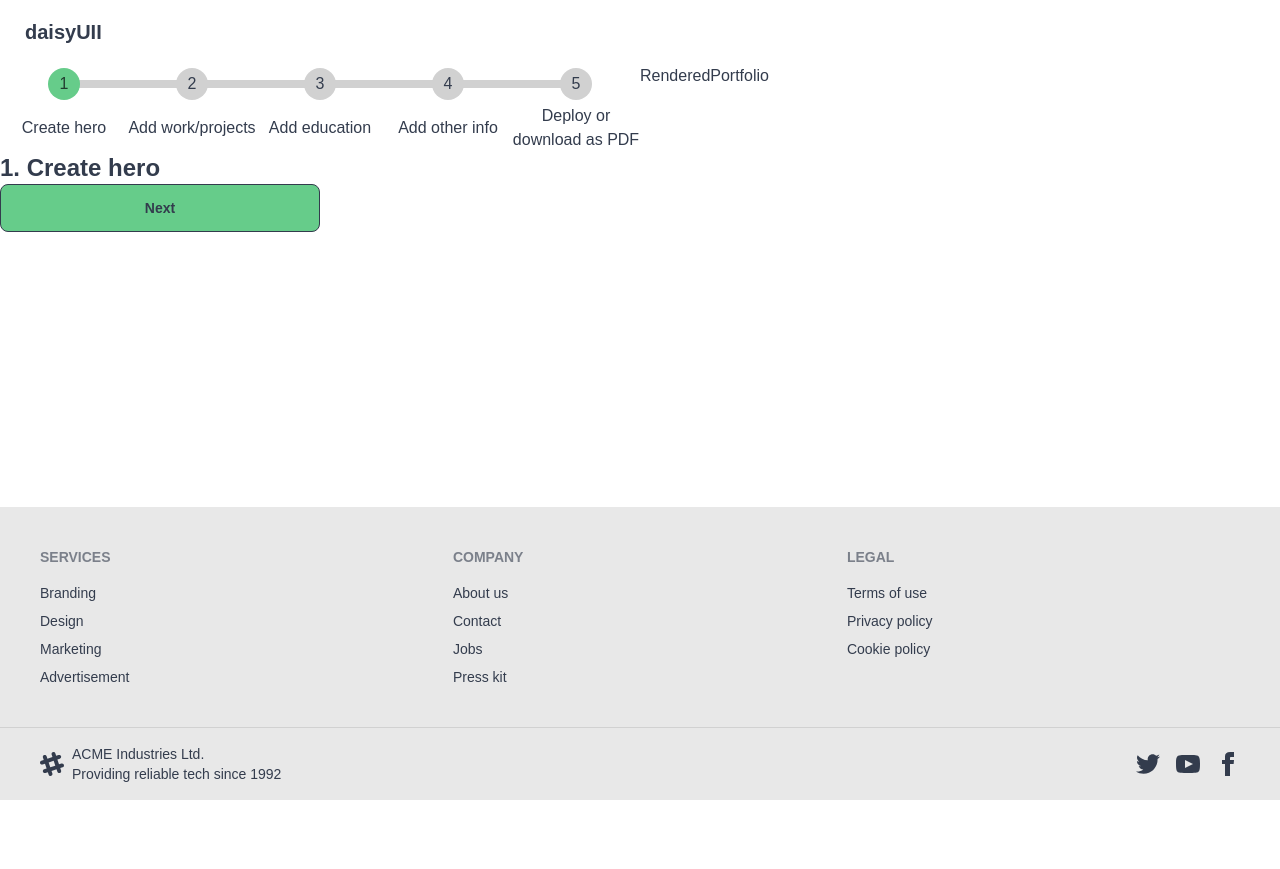
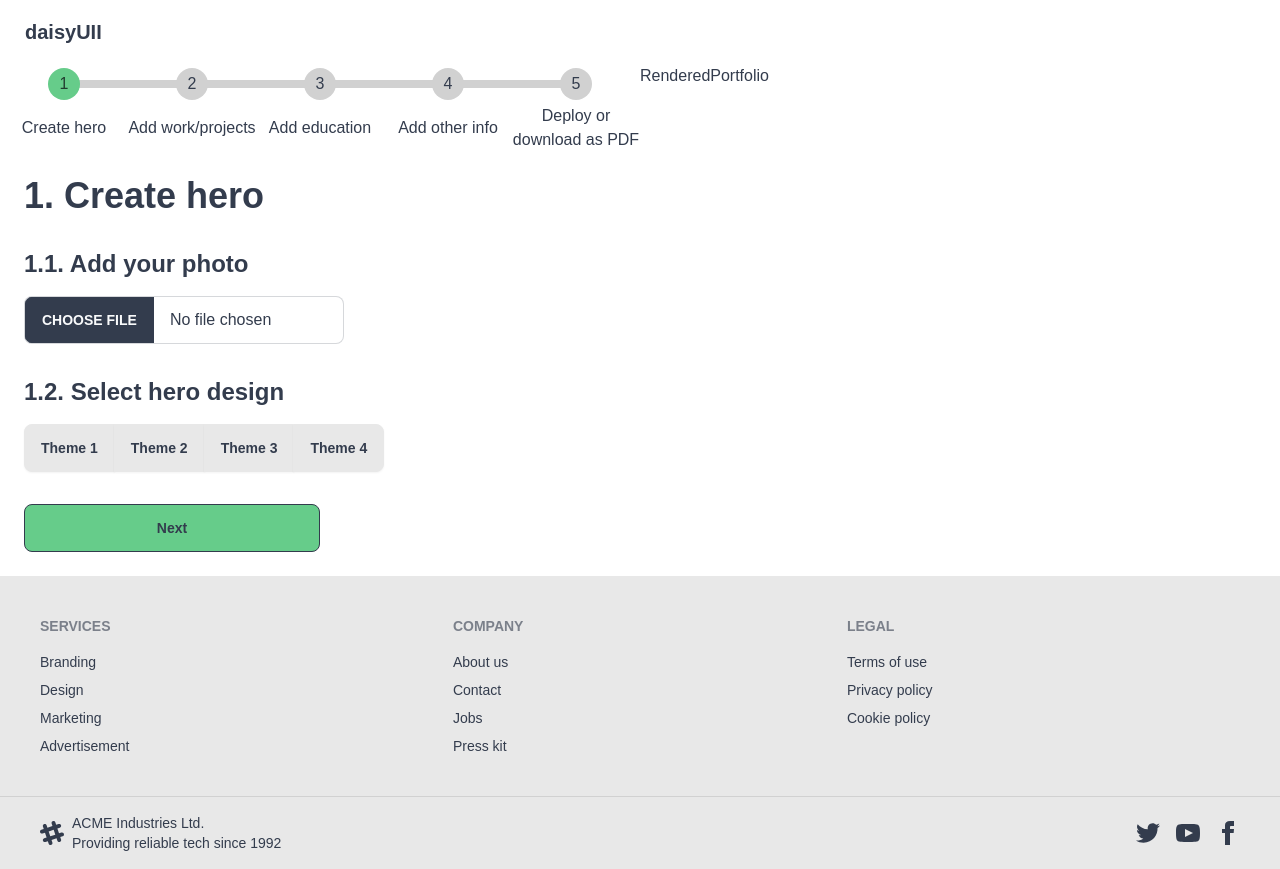
Before and after one commit to CroAnna/FolioFusion, a Next.js app: page /builder/create-hero in a window 1280 px wide. Before the commit the page ends 800 px from the top, so only its background shows below. Built offline with nearby package versions, Linux system fonts and the light colour scheme; a web font is replaced by a local one.

Commit message:
Add image select and join selection components

```diff
--- a/app/builder/add-education/page.jsx
+++ b/app/builder/add-education/page.jsx
@@ -3,8 +3,8 @@ import React from "react";
 
 const AddEducation = () => {
   return (
-    <div>
-      <h2 className="text-2xl font-bold">3. Add your education</h2>
+    <div className="p-6 flex flex-col gap-4">
+      <h2 className="text-4xl font-bold">3. Add your education</h2>
       <NextPreviousNavigation
         nextUrl={"/builder/add-other"}
         previousUrl={"/builder/add-work"}
--- a/app/builder/add-work/page.jsx
+++ b/app/builder/add-work/page.jsx
@@ -4,8 +4,8 @@ import React from "react";
 
 const AddWork = () => {
   return (
-    <div className="w-full flex flex-col">
-      <h2 className="text-2xl font-bold">
+    <div className="p-6 flex flex-col gap-4">
+      <h2 className="text-4xl font-bold">
         2. Add work experience and your projects
       </h2>
       <NextPreviousNavigation
--- a/app/builder/create-hero/page.jsx
+++ b/app/builder/create-hero/page.jsx
@@ -1,11 +1,57 @@
+"use client";
+import FileInput from "@/components/FileInput";
+import Join from "@/components/Join";
 import NextPreviousNavigation from "@/components/NextPreviousNavigation";
-import Link from "next/link";
-import React from "react";
+import { heroDesignItemsData } from "@/utils/data";
+import Image from "next/image";
+import React, { useEffect, useRef, useState } from "react";
 
 const CreateHero = () => {
+  const fileInputRef = useRef(null);
+  const [file, setFile] = useState(null);
+  const [heroTheme, setHeroTheme] = useState(null);
+
+  const removeSelectedImage = () => {
+    setFile(null);
+    if (fileInputRef.current) {
+      fileInputRef.current.value = "";
+    }
+  };
+
   return (
-    <div>
-      <h2 className="text-2xl font-bold">1. Create hero</h2>
+    <div className="p-6 flex flex-col gap-8">
+      <h2 className="text-4xl font-bold">1. Create hero</h2>
+      <div className="flex flex-col gap-4">
+        <h3 className="text-2xl font-bold">1.1. Add your photo</h3>
+        <FileInput setFile={setFile} fileInputRef={fileInputRef} />
+
+        {file && (
+          <div className="flex flex-col gap-2">
+            <div className="avatar">
+              <div className="w-24 rounded-full">
+                <Image
+                  className="max-w-full max-h-96"
+                  src={URL.createObjectURL(file)}
+                  alt={file}
+                  width="96"
+                  height="96"
+                />
+              </div>
+            </div>
+            <button
+              className="btn btn-outline w-fit btn-error btn-ghost"
+              onClick={removeSelectedImage}
+            >
+              Remove image
+            </button>
+          </div>
+        )}
+      </div>
+      <div className="flex flex-col gap-4">
+        <h3 className="text-2xl font-bold">1.2. Select hero design</h3>
+        <Join items={heroDesignItemsData} setSelected={setHeroTheme} />
+        {heroTheme}
+      </div>
       <NextPreviousNavigation nextUrl={"/builder/add-work"} />
     </div>
   );
--- /dev/null
+++ b/components/FileInput/index.jsx
@@ -0,0 +1,17 @@
+const FileInput = ({ setFile, fileInputRef }) => {
+  const handleChange = (event) => {
+    setFile(event.target.files[0]);
+  };
+
+  return (
+    <input
+      ref={fileInputRef}
+      accept="image/*"
+      type="file"
+      onChange={handleChange}
+      className="file-input file-input-bordered w-full max-w-xs"
+    />
+  );
+};
+
+export default FileInput;
--- /dev/null
+++ b/components/Join/index.jsx
@@ -0,0 +1,20 @@
+import React from "react";
+
+const Join = ({ items, setSelected }) => {
+  return (
+    <div className="join">
+      {items.map((el, index) => (
+        <input
+          key={index}
+          className="join-item btn"
+          type="radio"
+          name="options"
+          aria-label={el}
+          onClick={() => setSelected(el)}
+        />
+      ))}
+    </div>
+  );
+};
+
+export default Join;
--- a/utils/data.js
+++ b/utils/data.js
@@ -7,3 +7,5 @@ export const stepsData = [
   { text: "Add other info" },
   { text: "Deploy or download as PDF" },
 ];
+
+export const heroDesignItemsData = ["Theme 1", "Theme 2", "Theme 3", "Theme 4"];
```
